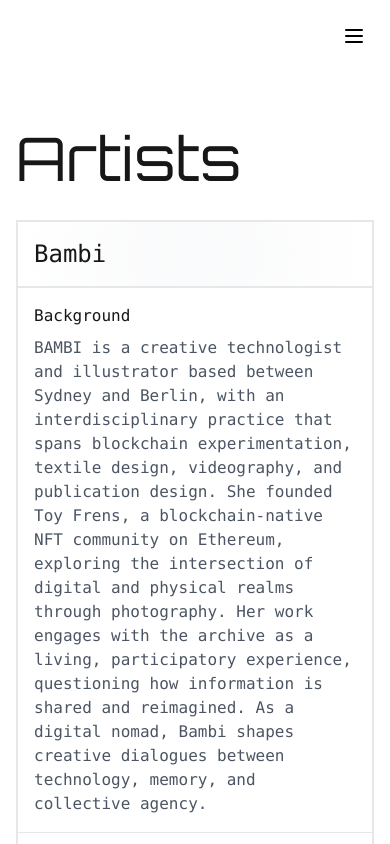
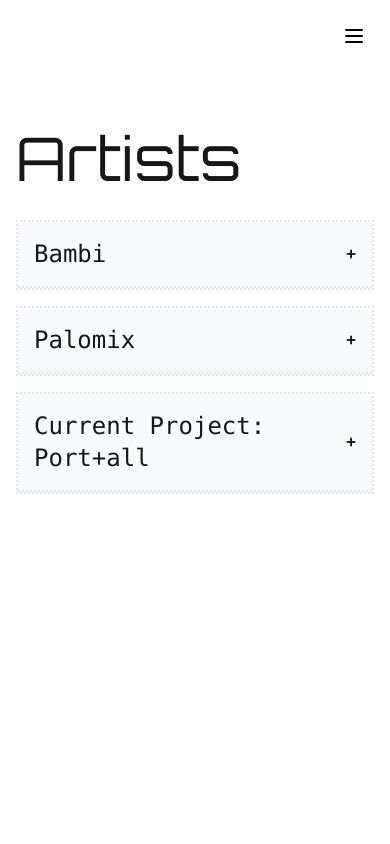
Before and after one commit to carlasushi/latex, a Next.js app: page /artists in a window 390 px wide. Shown: the top 844 px of the page. Built offline with nearby package versions, Linux system fonts and the light colour scheme.

Commit message:
palomix bio and work samples added

```diff
--- a/app/artists/page.tsx
+++ b/app/artists/page.tsx
@@ -3,8 +3,20 @@
 import Navigation from '../components/Navigation';
 import Link from 'next/link';
 import Image from 'next/image';
+import { useState } from 'react';
 
 export default function Artists() {
+  const [openArtist, setOpenArtist] = useState<string[]>([]);
+  const [selectedMedia, setSelectedMedia] = useState<string | null>(null);
+
+  const toggleArtist = (artist: string) => {
+    setOpenArtist(current =>
+      current.includes(artist)
+        ? current.filter(a => a !== artist)
+        : [...current, artist]
+    );
+  };
+
   return (
     <main className="relative">
       <Navigation />
@@ -43,7 +55,10 @@ export default function Artists() {
                     <div className="flex flex-col h-full">
                       <h3 className="font-medium mb-2">Background</h3>
                       <div className="space-y-4">
-                        <div className="relative aspect-[4/3] w-full overflow-hidden group">
+                        <div
+                          className="relative aspect-[4/3] w-full overflow-hidden group cursor-pointer"
+                          onClick={() => setSelectedMedia('/images/artists/palomix/palomix_wakes_up.png')}
+                        >
                           <Image
                             src="/images/artists/palomix/palomix_wakes_up.png"
                             alt="Palomix"
@@ -182,7 +197,7 @@ export default function Artists() {
                   </td>
                   <td className="py-4 px-6">
                     <h3 className="font-medium mb-2">Work Samples</h3>
-                    <div className="space-y-2">
+                    <div className="space-y-4">
                       <a
                         href="https://www.figma.com/board/Y30Y1u3Ud4WTQ5KGrKGvN2/Palomix-work"
                         target="_blank"
@@ -191,6 +206,20 @@ export default function Artists() {
                       >
                         Portfolio Board →
                       </a>
+                      <div
+                        className="relative aspect-[16/12] w-full overflow-hidden rounded cursor-pointer"
+                        onClick={() => setSelectedMedia('/video/tamago.mp4')}
+                      >
+                        <video
+                          autoPlay
+                          muted
+                          loop
+                          playsInline
+                          className="w-full h-full object-contain"
+                        >
+                          <source src="/video/tamago.mp4" type="video/mp4" />
+                        </video>
+                      </div>
                     </div>
                   </td>
                 </tr>
@@ -223,13 +252,20 @@ export default function Artists() {
           </div>
 
           {/* Mobile Card View */}
-          <div className="md:hidden space-y-8 font-mono">
-            {/* Bambi Card */}
-            <div className="rounded-none overflow-hidden border-2 border-gray-200">
-              <div className="bg-gray-50 p-4 border-b-2 border-gray-200 bg-[radial-gradient(circle_at_center,_var(--tw-gradient-stops))] from-gray-50 to-white">
+          <div className="md:hidden space-y-4 font-mono">
+            {/* Bambi Accordion */}
+            <div className="border-2 border-gray-200 border-dotted">
+              <button
+                onClick={() => toggleArtist('bambi')}
+                className="w-full p-4 text-left bg-gray-50 flex justify-between items-center border-b-2 border-gray-200 border-dotted"
+              >
                 <h2 className="text-2xl font-medium">Bambi</h2>
-              </div>
+                <span className="transform transition-transform duration-200">
+                  {openArtist.includes('bambi') ? '−' : '+'}
+                </span>
+              </button>
 
+              <div className={`transition-all duration-300 ease-in-out ${openArtist.includes('bambi') ? 'max-h-[2000px] opacity-100' : 'max-h-0 opacity-0 overflow-hidden'}`}>
                 <div className="divide-y divide-gray-200">
                   <div className="p-4 space-y-2 hover:bg-gray-50 transition-colors">
                     <h3 className="font-medium">Background</h3>
@@ -275,18 +311,29 @@ export default function Artists() {
                   </div>
                 </div>
               </div>
-
-            {/* Palomix Card */}
-            <div className="rounded-none overflow-hidden border border-gray-200 border-dashed">
-              <div className="bg-gray-50 p-4 border-b border-gray-200 border-dashed bg-[linear-gradient(to_right,_var(--tw-gradient-stops))] from-gray-50 to-white">
-                <h2 className="text-2xl font-medium">Palomix</h2>
             </div>
 
+            {/* Palomix Accordion */}
+            <div className="border-2 border-gray-200 border-dotted">
+              <button
+                onClick={() => toggleArtist('palomix')}
+                className="w-full p-4 text-left bg-gray-50 flex justify-between items-center border-b-2 border-gray-200 border-dotted"
+              >
+                <h2 className="text-2xl font-medium">Palomix</h2>
+                <span className="transform transition-transform duration-200">
+                  {openArtist.includes('palomix') ? '−' : '+'}
+                </span>
+              </button>
+
+              <div className={`transition-all duration-300 ease-in-out ${openArtist.includes('palomix') ? 'max-h-[2000px] opacity-100' : 'max-h-0 opacity-0 overflow-hidden'}`}>
                 <div className="divide-y divide-gray-200 divide-dashed">
                   <div className="p-4 space-y-2 hover:bg-gray-50 transition-colors">
                     <h3 className="font-medium">Background</h3>
                     <div className="space-y-4">
-                    <div className="relative aspect-[4/3] w-full overflow-hidden group">
+                      <div
+                        className="relative aspect-[4/3] w-full overflow-hidden group cursor-pointer"
+                        onClick={() => setSelectedMedia('/images/artists/palomix/palomix_wakes_up.png')}
+                      >
                         <Image
                           src="/images/artists/palomix/palomix_wakes_up.png"
                           alt="Palomix"
@@ -343,7 +390,7 @@ export default function Artists() {
 
                   <div className="p-4 space-y-2 hover:bg-gray-50 transition-colors">
                     <h3 className="font-medium">Work Samples</h3>
-                  <div className="space-y-2">
+                    <div className="space-y-4">
                       <a
                         href="https://www.figma.com/board/Y30Y1u3Ud4WTQ5KGrKGvN2/Palomix-work"
                         className="text-blue-600 hover:text-blue-800 underline font-light block"
@@ -352,21 +399,46 @@ export default function Artists() {
                       >
                         Portfolio Board →
                       </a>
+                      <div
+                        className="relative aspect-[16/12] w-full overflow-hidden rounded cursor-pointer"
+                        onClick={() => setSelectedMedia('/video/tamago.mp4')}
+                      >
+                        <video
+                          autoPlay
+                          muted
+                          loop
+                          playsInline
+                          className="w-full h-full object-contain"
+                        >
+                          <source src="/video/tamago.mp4" type="video/mp4" />
+                        </video>
+                      </div>
+                    </div>
                   </div>
                 </div>
               </div>
             </div>
 
-            {/* Project Proposal Card */}
-            <div className="rounded-none overflow-hidden border-2 border-gray-200 border-dotted">
-              <div className="p-4 bg-gray-50 bg-[conic-gradient(at_top,_var(--tw-gradient-stops))] from-gray-50 via-white to-gray-50">
-                <h2 className="text-2xl font-medium">Project Proposal: Port+all</h2>
-                <p className="text-gray-600 font-light mt-2">
+            {/* Project Proposal Accordion */}
+            <div className="border-2 border-gray-200 border-dotted">
+              <button
+                onClick={() => toggleArtist('project')}
+                className="w-full p-4 text-left bg-gray-50 flex justify-between items-center border-b-2 border-gray-200 border-dotted"
+              >
+                <h2 className="text-2xl font-medium">Current Project: Port+all</h2>
+                <span className="transform transition-transform duration-200">
+                  {openArtist.includes('project') ? '−' : '+'}
+                </span>
+              </button>
+
+              <div className={`transition-all duration-300 ease-in-out ${openArtist.includes('project') ? 'max-h-[2000px] opacity-100' : 'max-h-0 opacity-0 overflow-hidden'}`}>
+                <div className="p-4 space-y-4">
+                  <p className="text-gray-600 font-light">
                     A collaborative residency project at 7artscafe that combines digital archiving,
                     community engagement, and traditional crafts. Through Port+all, we aim to create
                     a living digital archive that preserves and celebrates the cultural ecosystem of 7artscafe.
                   </p>
-                <div className="mt-4 space-y-4">
+                  <div className="space-y-4">
                     <h3 className="font-medium">Key Activities</h3>
                     <ul className="list-disc ml-6 text-gray-600 space-y-2 font-light">
                       <li>Community interviews and storytelling sessions</li>
@@ -388,9 +460,57 @@ export default function Artists() {
             </div>
           </div>
         </div>
+      </div>
 
       {/* Bottom Spacing */}
       <div className="h-24"></div>
+
+      {/* Add the modal at the bottom of the component, before closing main */}
+      {selectedMedia && (
+        <div
+          className="fixed inset-0 bg-black/30 backdrop-blur-sm z-50 flex items-center justify-center"
+          onClick={() => setSelectedMedia(null)}
+        >
+          <div className="relative w-full h-full md:w-4/5 md:h-4/5 m-4">
+            {selectedMedia.endsWith('.mp4') ? (
+              <video
+                autoPlay
+                controls
+                className="w-full h-full object-contain"
+              >
+                <source src={selectedMedia} type="video/mp4" />
+              </video>
+            ) : (
+              <div className="relative w-full h-full">
+                <Image
+                  src={selectedMedia}
+                  alt="Selected media"
+                  fill
+                  className="object-contain animate-[ripple_4s_ease-in-out_infinite]"
+                  sizes="80vw"
+                  priority
+                />
+                <div
+                  className="absolute inset-0 pointer-events-none animate-[ripple_4s_ease-in-out_infinite]"
+                  style={{
+                    background: 'radial-gradient(circle at center, rgba(255,255,255,0.1) 0%, transparent 70%)',
+                    animationDelay: '0.5s'
+                  }}
+                />
+              </div>
+            )}
+            <button
+              className="absolute top-4 right-4 text-white text-2xl hover:text-gray-300 transition-colors"
+              onClick={(e) => {
+                e.stopPropagation();
+                setSelectedMedia(null);
+              }}
+            >
+              ×
+            </button>
+          </div>
+        </div>
+      )}
     </main>
   );
 }
--- a/app/globals.css
+++ b/app/globals.css
@@ -196,3 +196,18 @@ body {
     filter: hue-rotate(0deg) blur(0px);
   }
 }
+
+@keyframes ripple {
+  0% {
+    transform: scale(1);
+    filter: brightness(1) blur(0px);
+  }
+  50% {
+    transform: scale(1.02);
+    filter: brightness(1.1) blur(1px);
+  }
+  100% {
+    transform: scale(1);
+    filter: brightness(1) blur(0px);
+  }
+}
```
Also changed, not shown: 1 other file (tests, documents, lock files or other folders). Lines whose indentation alone changed are shown as unchanged.
